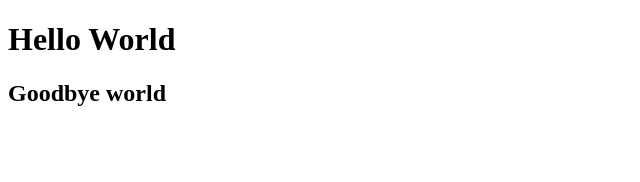
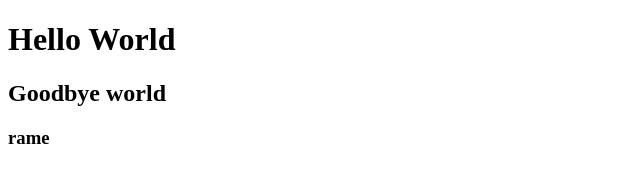
Before and after one commit to Natalia-pilia/atfyudmcjjsp, a plain HTML site: page index.html in a window 1280 px wide. Shown: the full height of the page, 0-640 px from the left. Drawn offline with Linux system fonts and the light colour scheme.

Commit message:
Add h3 header with text 'rame' to index.html

```diff
--- a/index.html
+++ b/index.html
@@ -9,6 +9,7 @@
 
     <h1>Hello World<h1>
     <h2>Goodbye world</h2>
+    <h3>rame</h3>
 
 
 </body>
```
